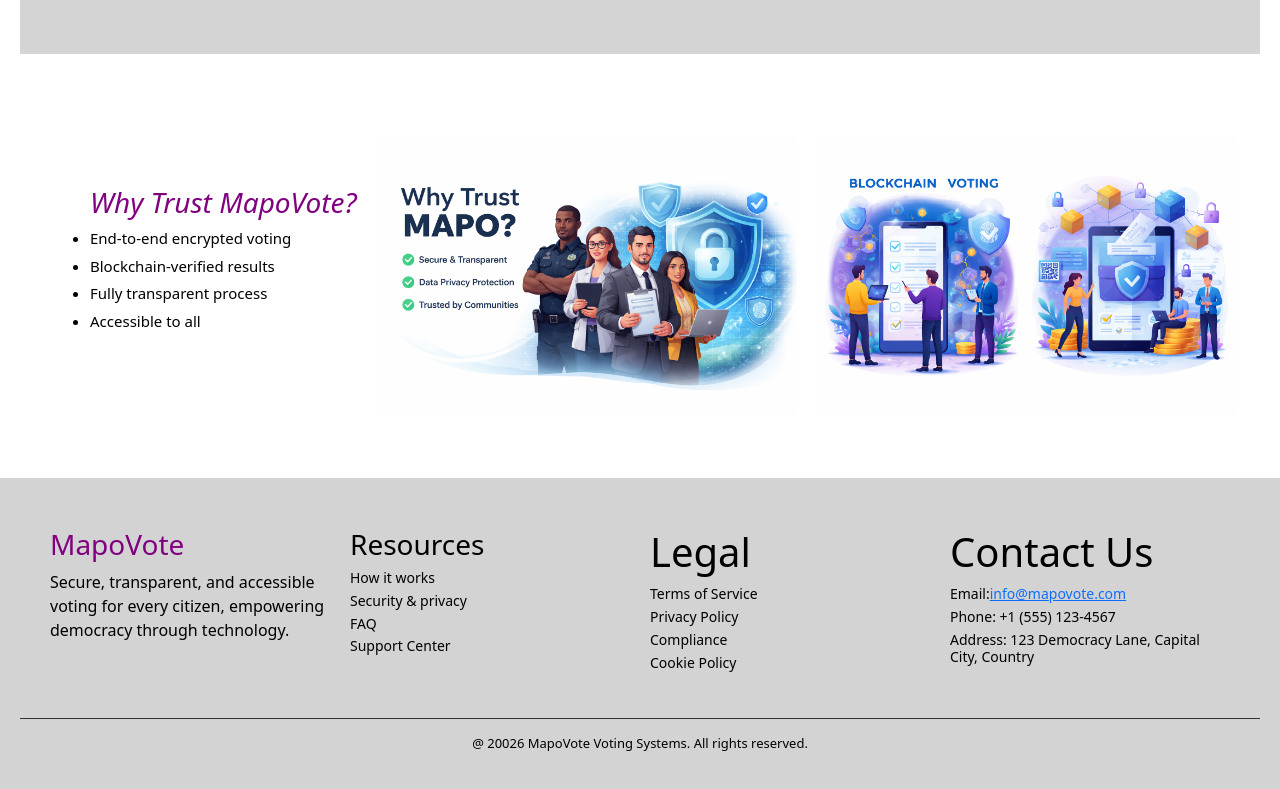
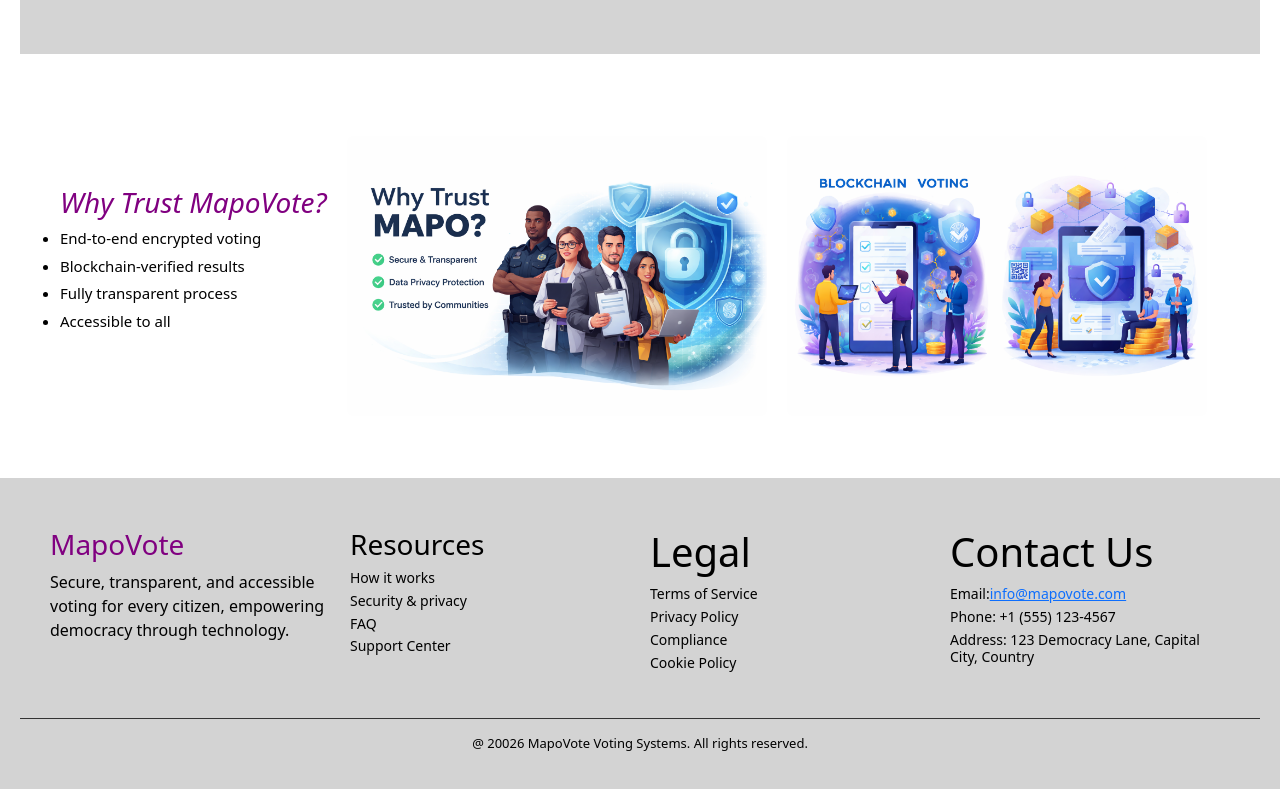
Before and after one commit to danstevemukulupi/BLOCKCHAIN-BASED-SECURED-ELECTRONIC-VOTING-DAPP, a React (Create React App) app in the folder dappvoting/: page / in a window 1280 px wide. Shown: the part 879-1668 px from the top of the page. Built offline with nearby package versions, Linux system fonts and the light colour scheme.

Commit message:
candidates amount fixed

```diff
--- a/dappvoting/src/pages/Dashboard.css
+++ b/dappvoting/src/pages/Dashboard.css
@@ -218,9 +218,9 @@ body {
 .trust-info-info {
     list-style-type: disc;
     text-align: left;
-    padding-left: 20px;
+    padding-left:10px;
     font-size: 15px;
-    margin-left: 30px;
+    margin-left: 10px;
     margin-bottom: 60px;
 
 }
```
